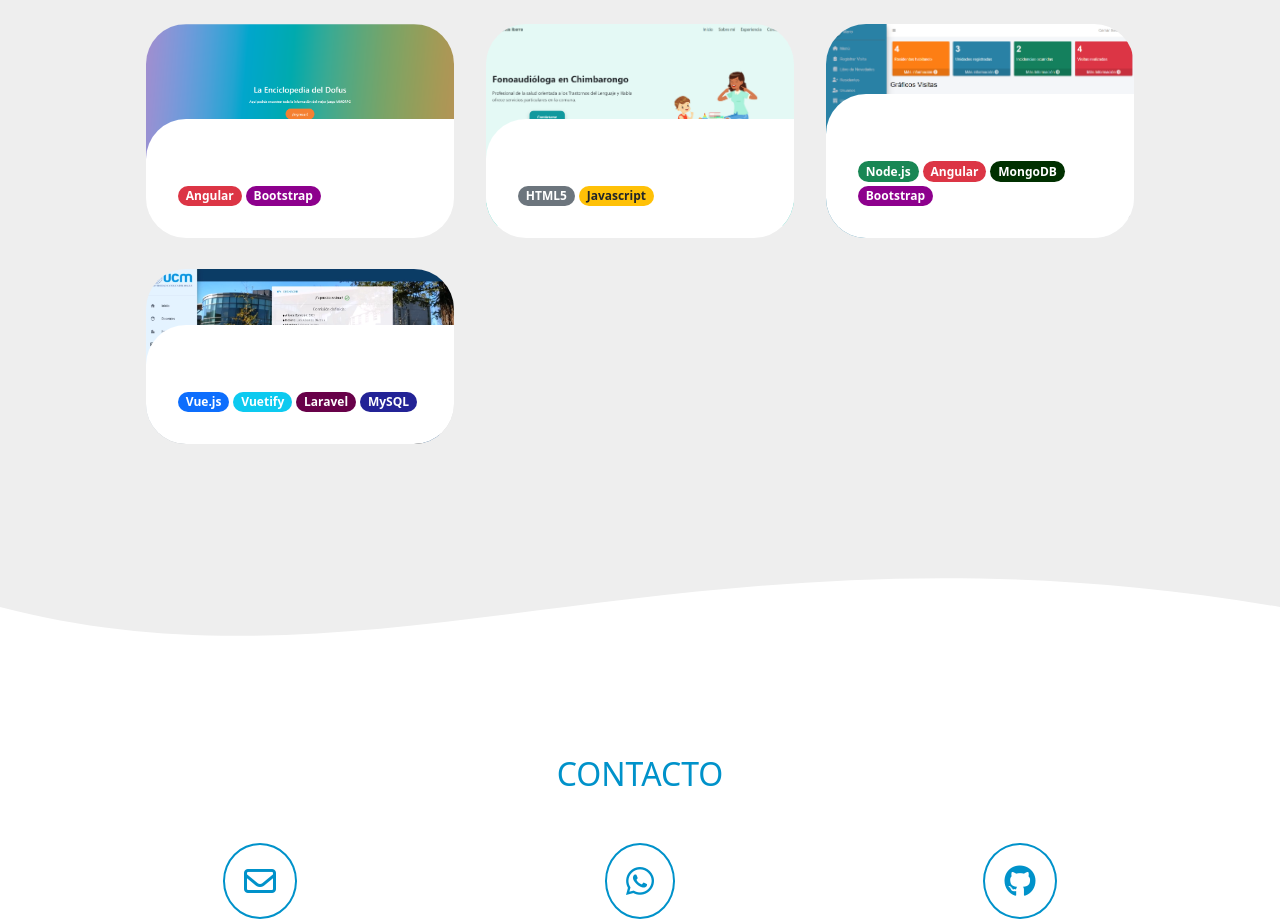
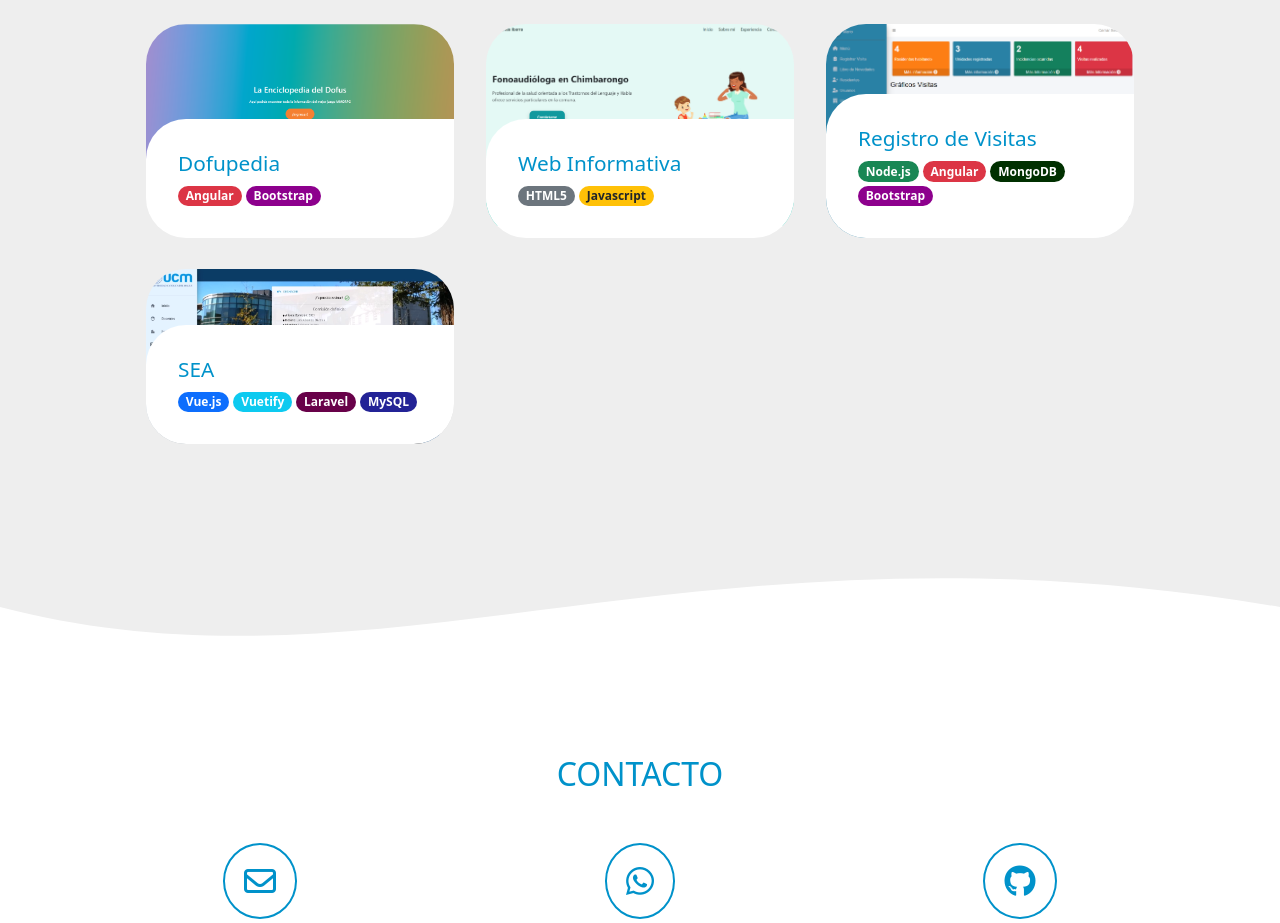
Before and after one commit to HoolioIL/portafolio, a plain HTML site: page index.html in a window 1280 px wide. Shown: the part 2120-3043 px from the top of the page. Drawn offline with nearby package versions, Linux system fonts and the light colour scheme.

Commit message:
arreglo color letra cards

```diff
--- a/style.css
+++ b/style.css
@@ -574,7 +574,7 @@ body {
 .card__title {
     font-size: 1.3rem;
     margin: 0 0 .3em;
-    color: var(--tertiary-theme-color);
+    color: var(--quinary-theme-color);
 }
 
 
```
